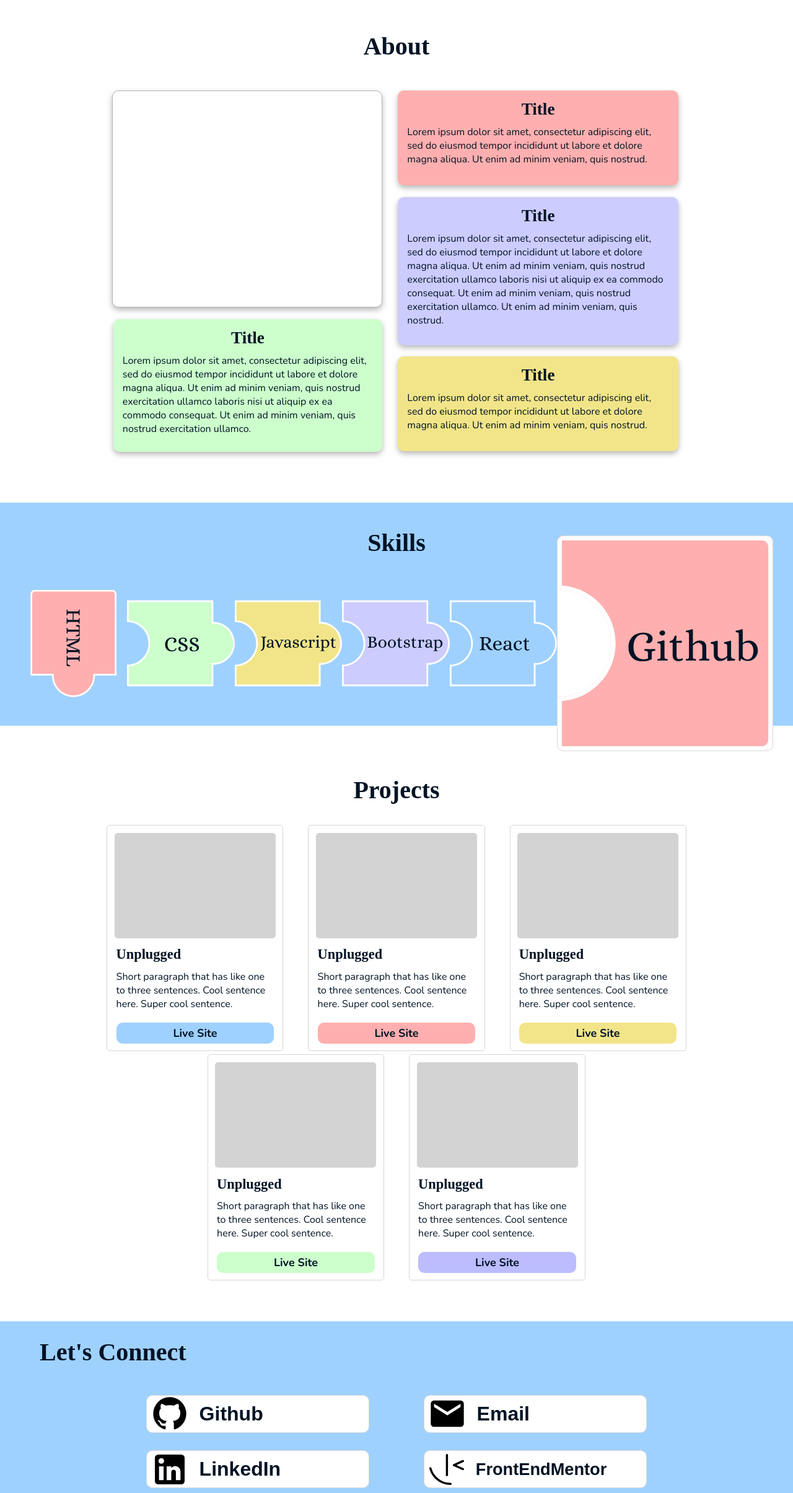
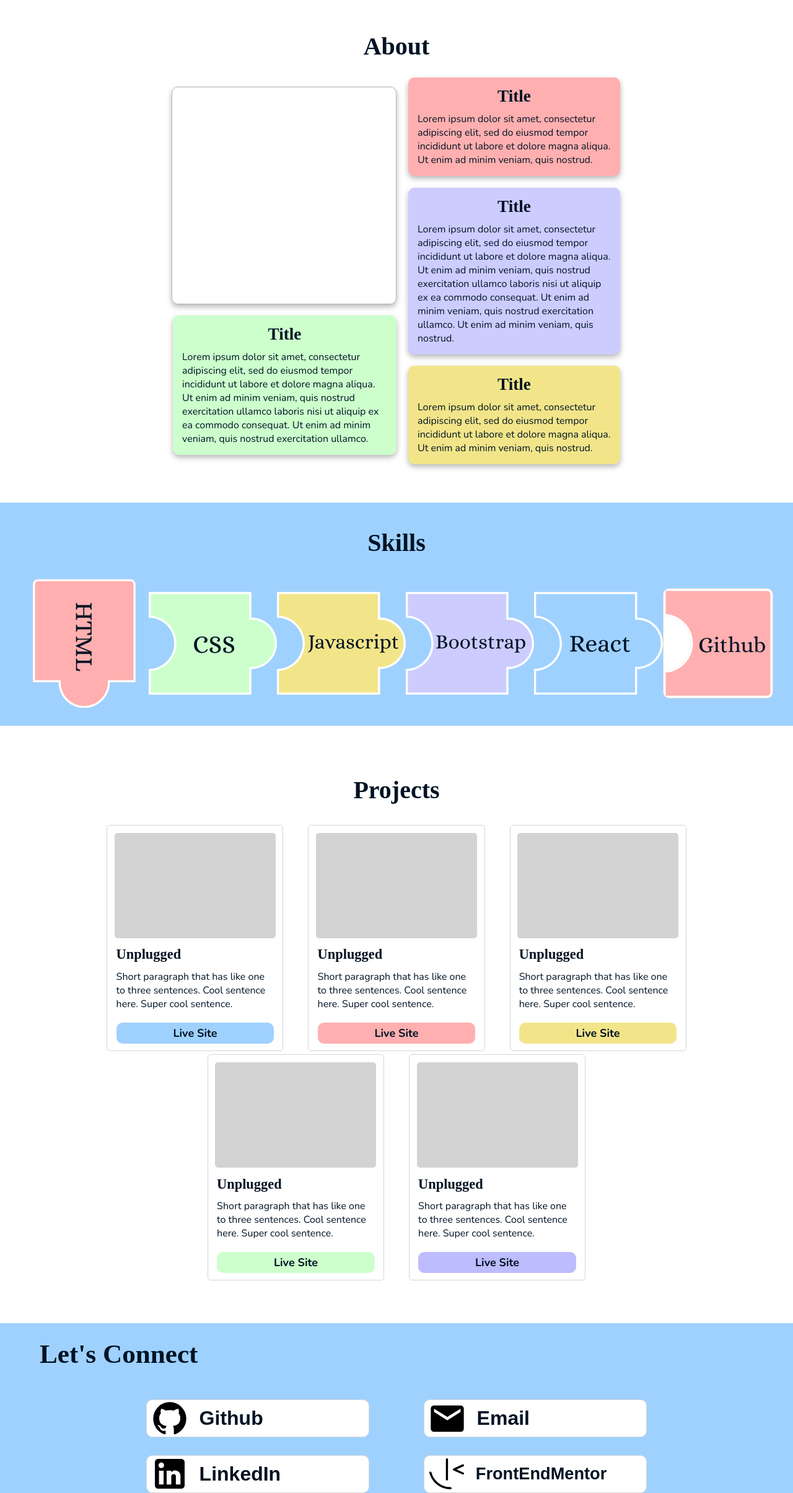
Before and after one commit to ang-riv/portfolio, a React (Create React App) app: page / in a window 1280 px wide. Shown: the part 853-3262 px from the top of the page at 62% size. Built offline with nearby package versions, Linux system fonts and the light colour scheme; a web font is replaced by a local one.

Commit message:
Added fit-content to about tiles

```diff
--- a/src/AboutSection.js
+++ b/src/AboutSection.js
@@ -2,7 +2,6 @@ import React from "react";
 
 const AboutSection = React.forwardRef((props, ref) => {
   // each tiles innerStyle
-  const innerStyle = {};
   return (
     <section ref={ref} style={{ height: "85vh" }}>
       <h2>About</h2>
@@ -20,11 +19,13 @@ const AboutSection = React.forwardRef((props, ref) => {
             width: "75%",
             display: "flex",
             flexDirect: "row",
+            justifyContent: "center",
           }}
         >
           {/* section 1 */}
           <div
             style={{
+              maxWidth: "380px",
               width: "50%",
               height: "100%",
               display: "flex",
@@ -34,6 +35,7 @@ const AboutSection = React.forwardRef((props, ref) => {
               gap: "3%",
             }}
           >
+            {/* image tile*/}
             <div
               style={{
                 backgroundColor: "white",
@@ -44,10 +46,12 @@ const AboutSection = React.forwardRef((props, ref) => {
                 boxShadow: "0px 4px 10px 0px #b5b5b5",
               }}
             ></div>
+
+            {/* history tile*/}
             <div
               style={{
                 backgroundColor: "#CCFFCC",
-                height: "35%",
+                height: "fit-content",
                 width: "95%",
                 borderRadius: "10px",
                 boxShadow: "0px 4px 10px 0px #b5b5b5",
@@ -77,9 +81,11 @@ const AboutSection = React.forwardRef((props, ref) => {
               </div>
             </div>
           </div>
+
           {/* section 2 */}
           <div
             style={{
+              maxWidth: "380px",
               width: "55%",
               height: "100%",
               display: "flex",
@@ -89,10 +95,11 @@ const AboutSection = React.forwardRef((props, ref) => {
               gap: "3%",
             }}
           >
+            {/* introduction tile*/}
             <div
               style={{
                 backgroundColor: "#FFAFAF",
-                height: "25%",
+                height: "fit-content",
                 width: "90%",
                 borderRadius: "10px",
                 boxShadow: "0px 4px 10px 0px #b5b5b5",
@@ -119,10 +126,12 @@ const AboutSection = React.forwardRef((props, ref) => {
                 </p>
               </div>
             </div>
+
+            {/* developer tile*/}
             <div
               style={{
                 backgroundColor: "#CCCCFF",
-                height: "39%",
+                height: "fit-content",
                 width: "90%",
                 borderRadius: "10px",
                 boxShadow: "0px 4px 10px 0px #b5b5b5",
@@ -152,10 +161,12 @@ const AboutSection = React.forwardRef((props, ref) => {
                 </p>
               </div>
             </div>
+
+            {/* hobbies tile*/}
             <div
               style={{
                 backgroundColor: "#F2E589",
-                height: "25%",
+                height: "fit-content",
                 width: "90%",
                 borderRadius: "10px",
                 boxShadow: "0px 4px 10px 0px #b5b5b5",
--- a/src/ContactSection.js
+++ b/src/ContactSection.js
@@ -9,6 +9,7 @@ const ContactSection = React.forwardRef((props, ref) => {
   const titleStyle = {
     textAlign: "left",
     padding: "2% 0 0 5%",
+    fontSize: "2.7em",
   };
   return (
     <section
--- a/src/Icons.js
+++ b/src/Icons.js
@@ -91,6 +91,7 @@ export function SkillsPuzzle(props) {
         className="test"
         src={githubPiece}
         alt="puzzle piece with the word Github"
+        style={{ width: "17%" }}
       ></img>
     </div>
   );
--- a/src/style.css
+++ b/src/style.css
@@ -71,9 +71,6 @@ img {
   opacity: 1;
 }
 
-.test:hover {
-}
-
 button {
   margin-top: 3%;
   width: 100%;
```
Also changed, not shown: src/assets/contactBackgroundLeft.svg (deleted), src/assets/contactBackgroundRight.svg (deleted).
